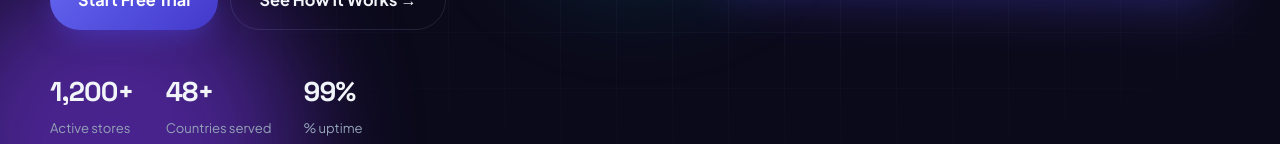
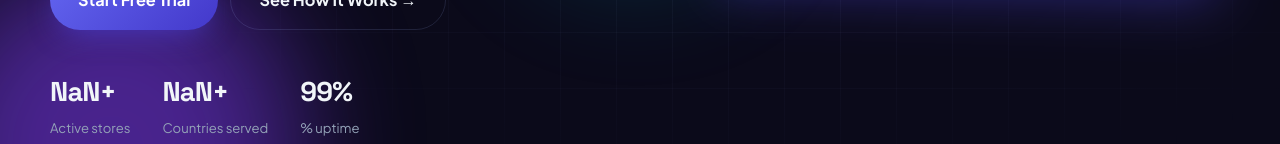
Before and after one commit to zewireless/ze-pos, a website: page index.html in a window 1280 px wide. Shown: the part 656-800 px from the top of the page. Drawn offline with Linux system fonts and the light colour scheme.

Commit message:
Update index.html

```diff
--- a/index.html
+++ b/index.html
@@ -57,8 +57,8 @@
           <a href="features.html" class="btn btn-ghost btn-lg">See How It Works →</a>
         </div>
         <div class="hero-stats reveal" data-reveal data-delay="320">
-          <div><strong data-count="1200">0</strong><span>Active stores</span></div>
-          <div><strong data-count="48">0</strong><span>Countries served</span></div>
+          <div><strong data-count="100+">0</strong><span>Active stores</span></div>
+          <div><strong data-count="More">0</strong><span>Countries served</span></div>
           <div><strong data-count="99">0</strong><span>% uptime</span></div>
         </div>
       </div>
```
